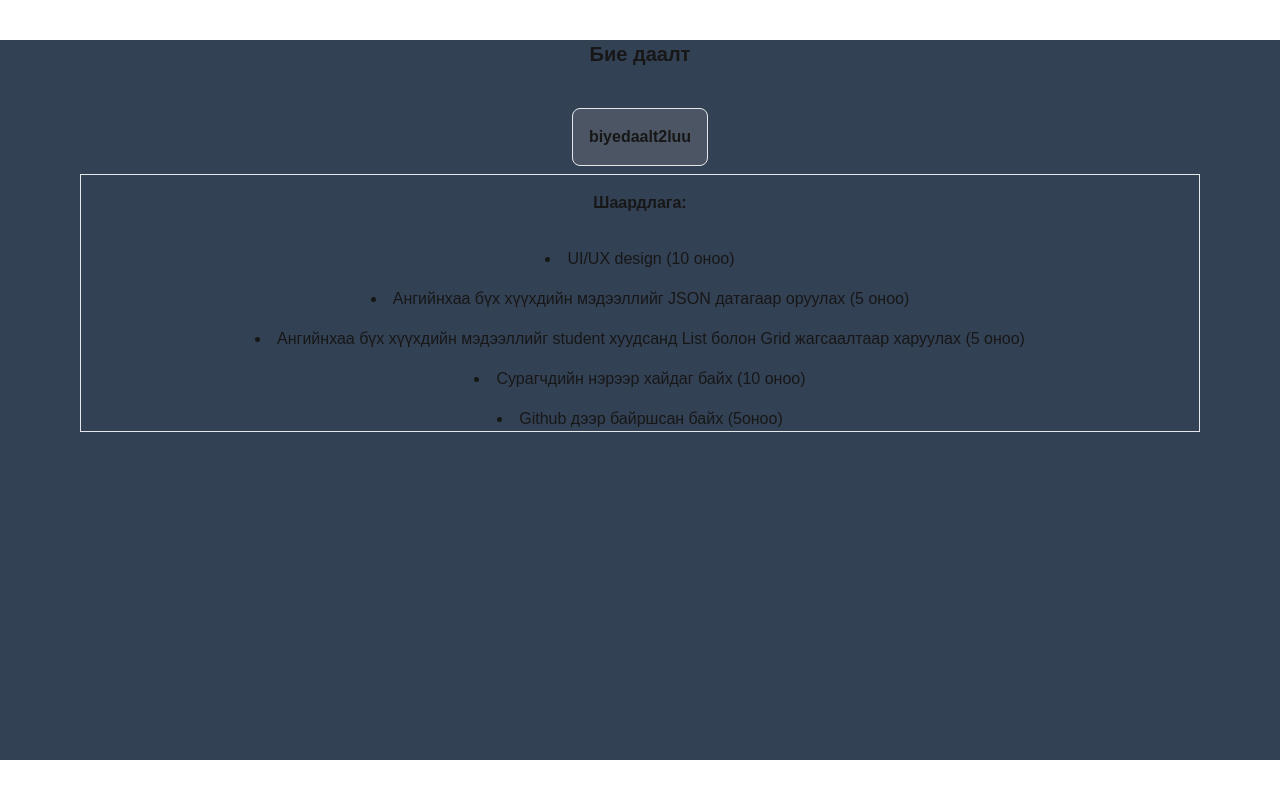
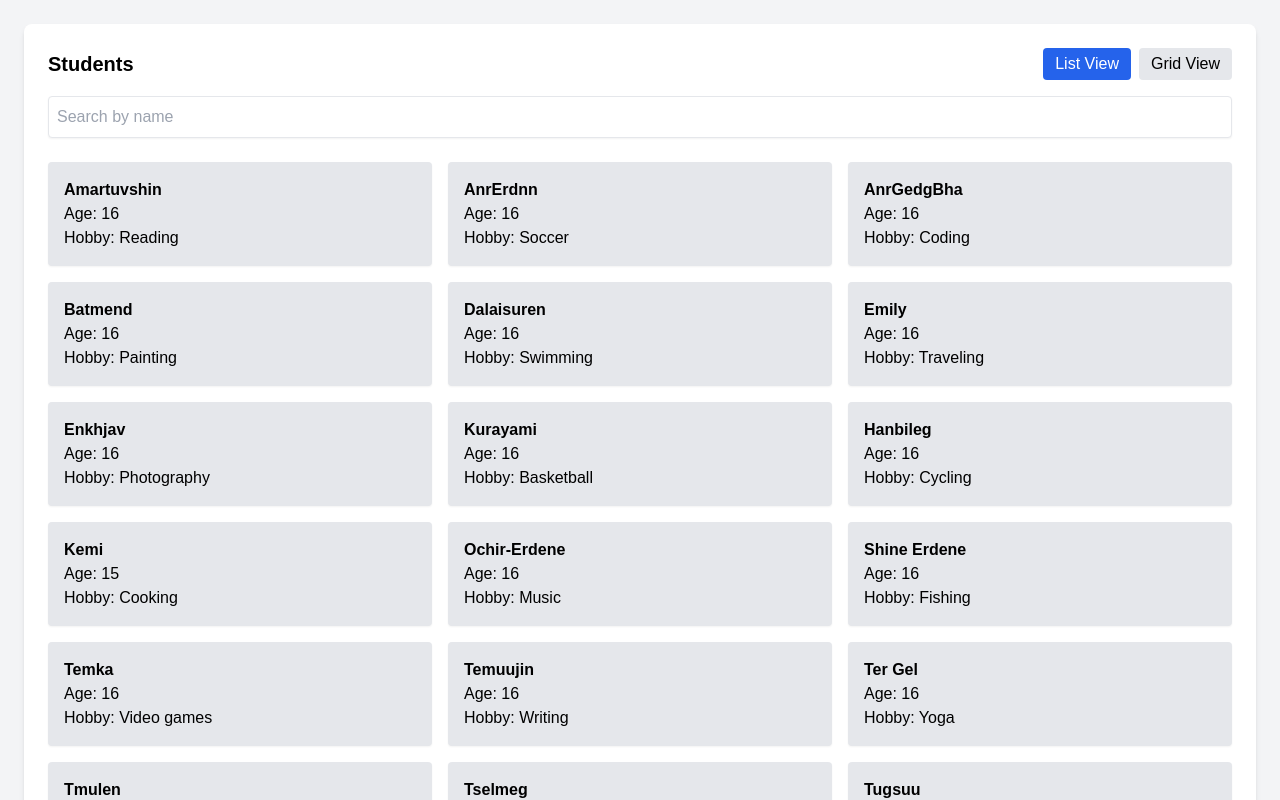
Before and after one commit to AquaPor/frontend, a Next.js app in the folder amartuvshin/: page /biyedaalt in a window 1280 px wide. Shown: the top 800 px of the page. Built offline with nearby package versions, Linux system fonts and the light colour scheme.

Commit message:
biyedaaltpush

```diff
--- a/amartuvshin/pages/biyedaalt.js
+++ b/amartuvshin/pages/biyedaalt.js
@@ -1,57 +1,101 @@
 import { useRouter } from "next/router";
+import { useState } from "react";
 
 const data = [
   { id: 1, firstname: "Amartuvshin", age: 16, hobby: "Reading" },
-  { id: 2, firstname: "Batjargal", age: 17, hobby: "Soccer" },
-  { id: 3, firstname: "Chuluun", age: 16, hobby: "Coding" },
-  { id: 4, firstname: "Dulguun", age: 15, hobby: "Painting" },
-  { id: 5, firstname: "Enkhzaya", age: 18, hobby: "Swimming" },
-  { id: 6, firstname: "Farkhat", age: 17, hobby: "Traveling" },
-  { id: 7, firstname: "Gantulga", age: 16, hobby: "Photography" },
-  { id: 8, firstname: "Hassan", age: 15, hobby: "Basketball" },
-  { id: 9, firstname: "Ireedui", age: 16, hobby: "Cycling" },
-  { id: 10, firstname: "Jargal", age: 17, hobby: "Cooking" },
-  { id: 11, firstname: "Khuslen", age: 15, hobby: "Music" },
-  { id: 12, firstname: "Lkhagva", age: 18, hobby: "Fishing" },
-  { id: 13, firstname: "Munkh", age: 16, hobby: "Video games" },
-  { id: 14, firstname: "Nomin", age: 17, hobby: "Writing" },
-  { id: 15, firstname: "Oyun", age: 16, hobby: "Yoga" },
-  { id: 16, firstname: "Punak", age: 15, hobby: "Running" },
-  { id: 17, firstname: "Saruul", age: 18, hobby: "Dancing" },
-  { id: 18, firstname: "Tugsjargal", age: 16, hobby: "Skating" },
-  { id: 19, firstname: "Uuganbaatar", age: 17, hobby: "Gardening" },
-  { id: 20, firstname: "Zolzaya", age: 15, hobby: "Baking" },
+  { id: 2, firstname: "AnrErdnn", age: 16, hobby: "Soccer" },
+  { id: 3, firstname: "AnrGedgBha", age: 16, hobby: "Coding" },
+  { id: 4, firstname: "Batmend", age: 16, hobby: "Painting" },
+  { id: 5, firstname: "Dalaisuren", age: 16, hobby: "Swimming" },
+  { id: 6, firstname: "Emily", age: 16, hobby: "Traveling" },
+  { id: 7, firstname: "Enkhjav", age: 16, hobby: "Photography" },
+  { id: 8, firstname: "Kurayami", age: 16, hobby: "Basketball" },
+  { id: 9, firstname: "Hanbileg", age: 16, hobby: "Cycling" },
+  { id: 10, firstname: "Kemi", age: 15, hobby: "Cooking" },
+  { id: 11, firstname: "Ochir-Erdene", age: 16, hobby: "Music" },
+  { id: 12, firstname: "Shine Erdene", age: 16, hobby: "Fishing" },
+  { id: 13, firstname: "Temka", age: 16, hobby: "Video games" },
+  { id: 14, firstname: "Temuujin", age: 16, hobby: "Writing" },
+  { id: 15, firstname: "Ter Gel", age: 16, hobby: "Yoga" },
+  { id: 16, firstname: "Tmulen", age: 16, hobby: "Running" },
+  { id: 17, firstname: "Tselmeg", age: 16, hobby: "Dancing" },
+  { id: 18, firstname: "Tugsuu", age: 16, hobby: "Skating" },
+  { id: 19, firstname: "UchkaBho", age: 16, hobby: "Gardening" },
+  { id: 20, firstname: "Choi", age: 16, hobby: "Baking" },
 ];
 
+export default function Biyedaalt() {
+  const router = useRouter();
+  const [search, setSearch] = useState("");
+  const [view, setView] = useState("list");
 
-export default function biyedaalt() {
-  const router = useRouter();
+  const filteredData = data.filter((student) =>
+    student.firstname.toLowerCase().includes(search.toLowerCase())
+  );
+
   return (
-    <div className="bg-slate-700 h-[90vh]">
-      <p className="text-center font-bold text-xl my-10">Бие даалт</p>
-      <div className="flex items-center justify-center">
-        <button
-          className="border rounded-lg bg-gray-600 p-4 font-bold mb-2 "
-          onClick={() => {
-            router.push("biyedaalt2");
-          }}
-        >
-        biyedaalt2luu
-        </button>
-      </div>
-      <div className="flex items-center flex-col space-y-4 border rounde-lg mx-20">
-        <p className="font-semibold my-4">Шаардлага:</p>
-        <li>UI/UX design (10 оноо)</li>
-        <li>
-          Ангийнхаа бүх хүүхдийн мэдээллийг JSON датагаар оруулах (5 оноо)
-        </li>
-        <li>
-          Ангийнхаа бүх хүүхдийн мэдээллийг student хуудсанд List болон Grid
-          жагсаалтаар харуулах (5 оноо)
-        </li>
-        <li>Сурагчдийн нэрээр хайдаг байх (10 оноо)</li>
-        <li>Github дээр байршсан байх (5оноо)</li>
-      </div>
+    <div className="bg-gray-100 min-h-screen flex flex-col text-black w-full">
+      <main className="flex-grow p-6 space-y-6">
+        <section className="bg-white p-6 rounded-lg shadow-md w-full">
+          <div className="flex flex-wrap justify-between items-center mb-4">
+            <h2 className="text-xl font-bold">Students</h2>
+            <div className="flex space-x-2">
+              <button
+                className={`py-1 px-3 rounded ${
+                  view === "list" ? "bg-blue-600 text-white" : "bg-gray-200"
+                }`}
+                onClick={() => setView("list")}
+              >
+                List View
+              </button>
+              <button
+                className={`py-1 px-3 rounded ${
+                  view === "grid" ? "bg-blue-600 text-white" : "bg-gray-200"
+                }`}
+                onClick={() => setView("grid")}
+              >
+                Grid View
+              </button>
+            </div>
+          </div>
+          <input
+            type="text"
+            placeholder="Search by name"
+            value={search}
+            onChange={(e) => setSearch(e.target.value)}
+            className="w-full p-2 mb-4 border rounded shadow-sm focus:outline-none focus:ring focus:border-blue-500"
+          />
+          {view === "list" ? (
+            <div className="flex flex-wrap -mx-2">
+              {filteredData.map((student) => (
+                <div
+                  key={student.id}
+                  className="w-full sm:w-1/2 lg:w-1/3 p-2"
+                >
+                  <div className="p-4 bg-gray-200 rounded shadow-sm flex flex-col">
+                    <span className="font-bold">{student.firstname}</span>
+                    <span>Age: {student.age}</span>
+                    <span>Hobby: {student.hobby}</span>
+                  </div>
+                </div>
+              ))}
+            </div>
+          ) : (
+            <div className="grid grid-cols-2 md:grid-cols-3 gap-4">
+              {filteredData.map((student) => (
+                <div
+                  key={student.id}
+                  className="p-4 bg-gray-200 rounded shadow-sm flex flex-col items-center"
+                >
+                  <span className="font-bold">{student.firstname}</span>
+                  <span>Age: {student.age}</span>
+                  <span>Hobby: {student.hobby}</span>
+                </div>
+              ))}
+            </div>
+          )}
+        </section>
+      </main>
     </div>
   );
 }
--- a/amartuvshin/pages/biyedaalt2.js
+++ /dev/null
@@ -1,17 +0,0 @@
-import { useRouter } from "next/router";
-
-export default function biyedaalt2() {
-  const router = useRouter();
-  return (
-    <div>
-      <button
-        className="border rounded-lg bg-gray-600 p-4 font-bold"
-        onClick={() => {
-          router.back();
-        }}
-      >
-        back
-      </button>
-    </div>
-  );
-}
```
Also changed, not shown: 1 other file (tests, documents, lock files or other folders).
